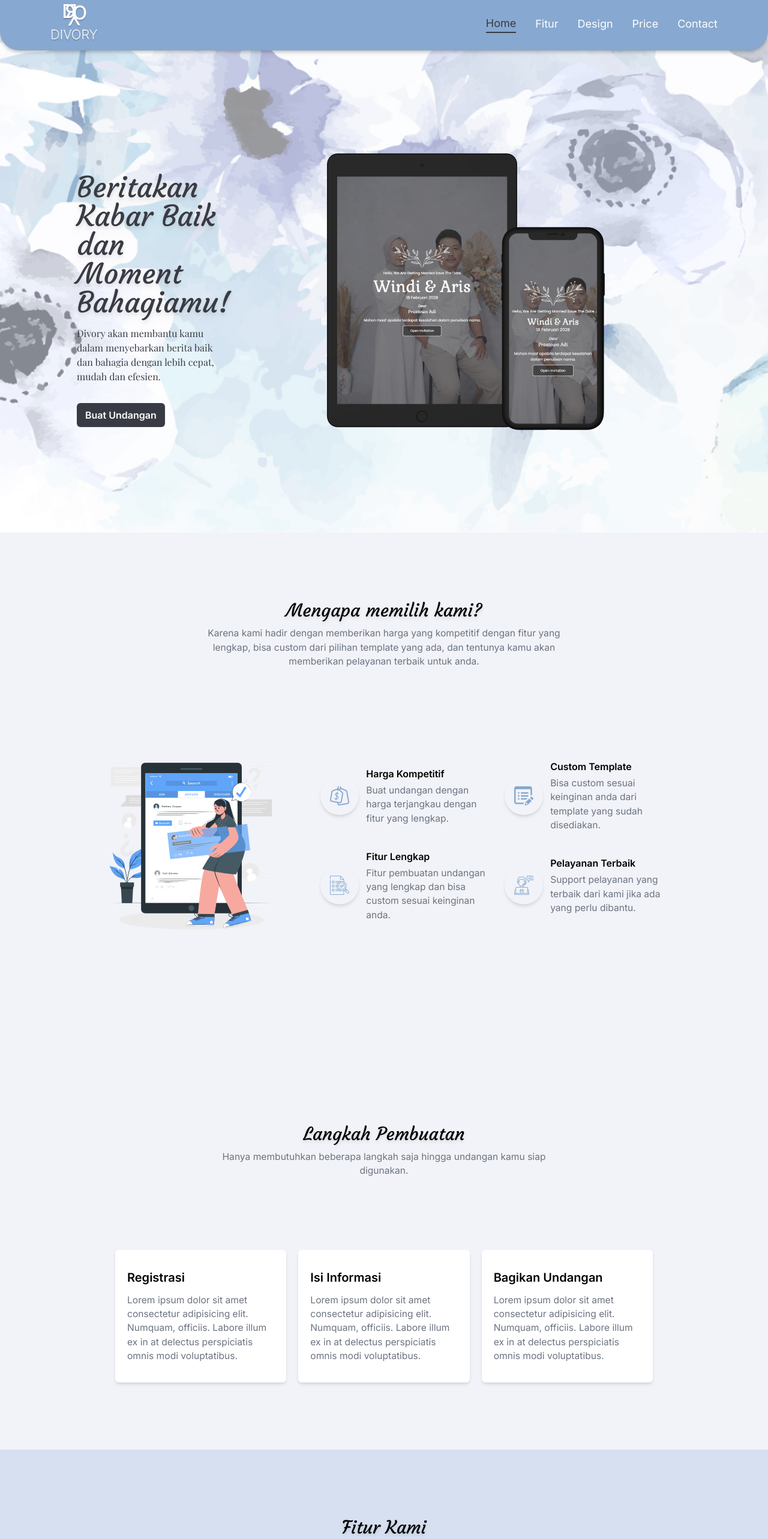
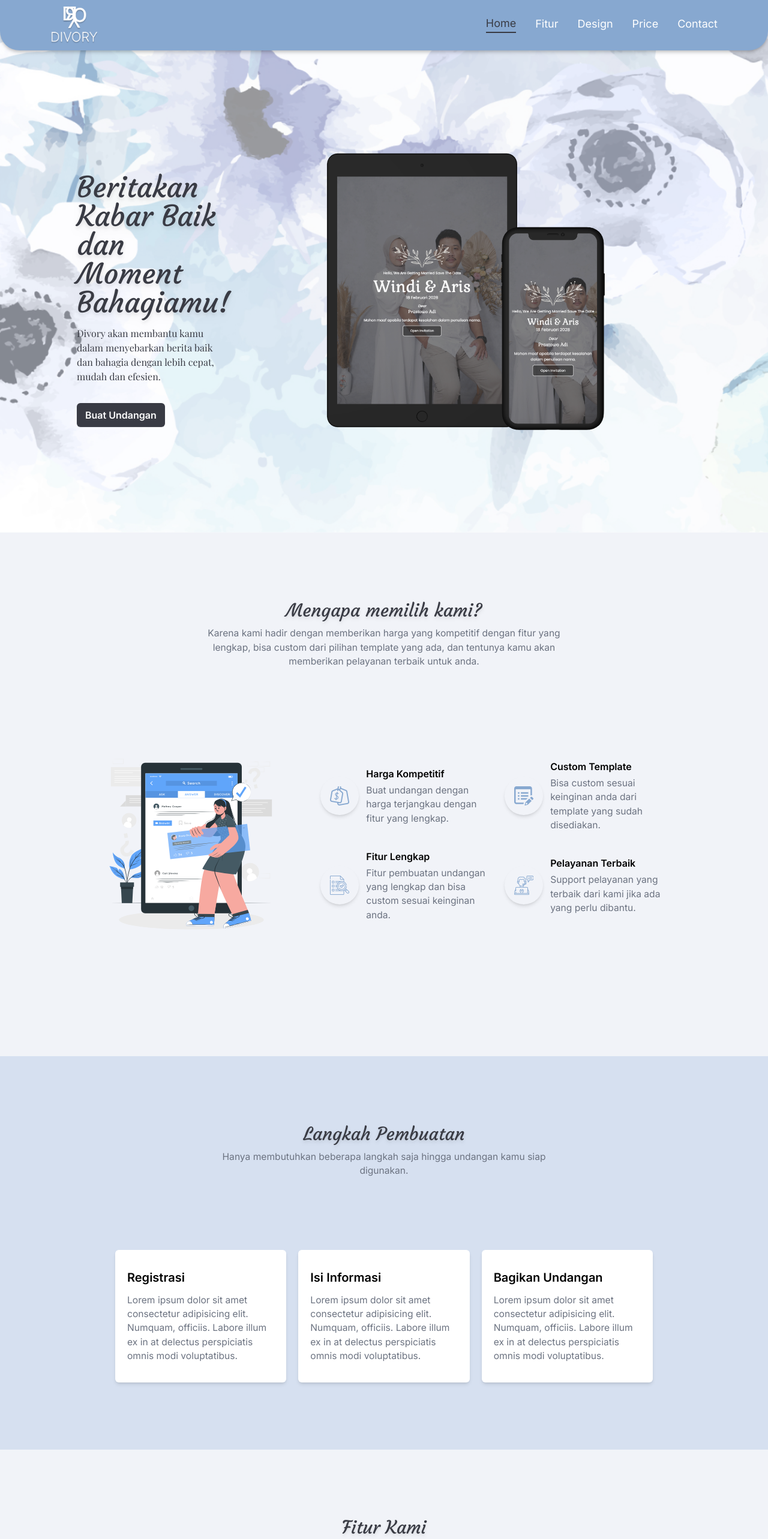
Before and after one commit to prastowo18/wedding-companyprofile, a Next.js app: page / in a window 1280 px wide. Shown: the top 2566 px of the page at 60% size. Built offline with nearby package versions, Linux system fonts and the light colour scheme; a web font is replaced by a local one.

Commit message:
update section bg

```diff
--- a/app/components/ChooseDesign/index.tsx
+++ b/app/components/ChooseDesign/index.tsx
@@ -7,7 +7,7 @@ export function ChooseDesign() {
     return (
       <section
         id="choosedesign"
-        className="flex flex-col items-center w-full px-2 py-20 lg:px-28 lg:py-28"
+        className="flex flex-col items-center w-full px-2 py-20 lg:px-28 lg:py-28 bg-[#D6E0F0]"
       >
         <SectionTitle
           title="Pilihan Desain"
--- a/app/components/Contact/index.tsx
+++ b/app/components/Contact/index.tsx
@@ -6,11 +6,11 @@ export function Contact() {
     return (
       <section
         id="contact"
-        className="flex flex-col w-full px-8 pb-10 select-none lg:px-28 lg:pb-20"
+        className="flex flex-col w-full px-8 py-10 select-none lg:px-28 lg:py-20"
       >
-        <div className="md:px-24">
+        <div className="text-[#393B44] md:px-24">
           <h5 className="text-2xl font-bold uppercase">Divory</h5>
-          <p className="text-gray-500 md:w-1/2 lg:w-1/3">
+          <p className="md:w-1/2 lg:w-1/3">
             Lorem ipsum dolor sit amet consectetur adipisicing elit. Nisi, eos.
             Eum vero maxime itaque, id incidunt aspernatur? Rem, temporibus
             illum?
--- a/app/components/Footer/index.tsx
+++ b/app/components/Footer/index.tsx
@@ -3,9 +3,9 @@ import React, { useMemo } from "react";
 export function Footer() {
   const renderMain = useMemo(() => {
     return (
-      <footer className="flex flex-row p-5 bg-[#87A8D0] justify-center">
+      <footer className="flex flex-row justify-center p-5 border-t-2 border-t-[#393B44]/50">
         <div className="">
-          <h5 className="font-semibold text-white">© 2023 divory.my.id</h5>
+          <h5 className="font-semibold text-[#393B44]">© 2023 divory.my.id</h5>
         </div>
       </footer>
     );
--- a/app/components/LangkahPembuatan/index.tsx
+++ b/app/components/LangkahPembuatan/index.tsx
@@ -11,7 +11,7 @@ export function LangkahPembuatan(props: IApiResponseLangkahPembuatan) {
     return (
       <section
         id="langkahpembuatan"
-        className="flex flex-col items-center w-full px-2 py-20 lg:px-28 lg:py-28"
+        className="flex flex-col items-center w-full px-2 py-20 lg:px-28 lg:py-28 bg-[#D6E0F0]"
       >
         <SectionTitle
           title="Langkah Pembuatan"
--- a/app/components/MyFeature/index.tsx
+++ b/app/components/MyFeature/index.tsx
@@ -9,7 +9,7 @@ export function MyFeature(props: IApiResponseMyFeature) {
     return (
       <section
         id="myfeature"
-        className="flex flex-col items-center w-full px-8 py-20 lg:px-28 lg:py-28 bg-[#D6E0F0]"
+        className="flex flex-col items-center w-full px-8 py-20 lg:px-28 lg:py-28 "
       >
         <SectionTitle
           title="Fitur Kami"
--- a/app/components/Navbar/index.tsx
+++ b/app/components/Navbar/index.tsx
@@ -31,7 +31,7 @@ export function Navbar() {
       <>
         <nav className="flex justify-center items-center w-full h-10 px-2 py-14 pt-8 lg:px-16 fixed bg-[#87A8D0] -top-1 rounded-b-[2rem] shadow-md drop-shadow-md z-50">
           <div className="relative flex items-center justify-between w-full px-5 mt-6 md:mt-3">
-            <div className="">
+            <div className="mt-2">
               <Image
                 src="/assets/logo.png"
                 alt="hero-img"
--- a/app/components/PertanyaanUmum/index.tsx
+++ b/app/components/PertanyaanUmum/index.tsx
@@ -6,7 +6,7 @@ export function PertanyaanUmum() {
     return (
       <section
         id="pertanyaanumum"
-        className="flex flex-col items-center w-full px-8 py-20 select-none lg:px-28 lg:py-28"
+        className="flex flex-col items-center w-full px-8 py-20 select-none lg:px-28 lg:py-28 bg-[#D6E0F0]"
       >
         <SectionTitle
           title="Pertanyaan Umum"
--- a/app/components/Price/index.tsx
+++ b/app/components/Price/index.tsx
@@ -6,7 +6,7 @@ export function Price() {
     return (
       <section
         id="price"
-        className="flex flex-col items-center w-full px-2 py-20 lg:px-28 lg:py-28 bg-[#D6E0F0]"
+        className="flex flex-col items-center w-full px-2 py-20 lg:px-28 lg:py-28"
       >
         <SectionTitle
           title="Harga Undangan"
--- a/app/components/SectionTitle/index.tsx
+++ b/app/components/SectionTitle/index.tsx
@@ -19,7 +19,7 @@ export function SectionTitle(props: IProps) {
     return (
       <div className="flex flex-col w-full gap-2 pb-10 text-center md:w-2/3">
         <h4
-          className={`${courgette.className} text-2xl font-semibold md:text-3xl drop-shadow-md ${textColor}`}
+          className={`${courgette.className} text-2xl text-[#393B44] font-semibold md:text-3xl drop-shadow-md ${textColor}`}
         >
           {title}
         </h4>
```
